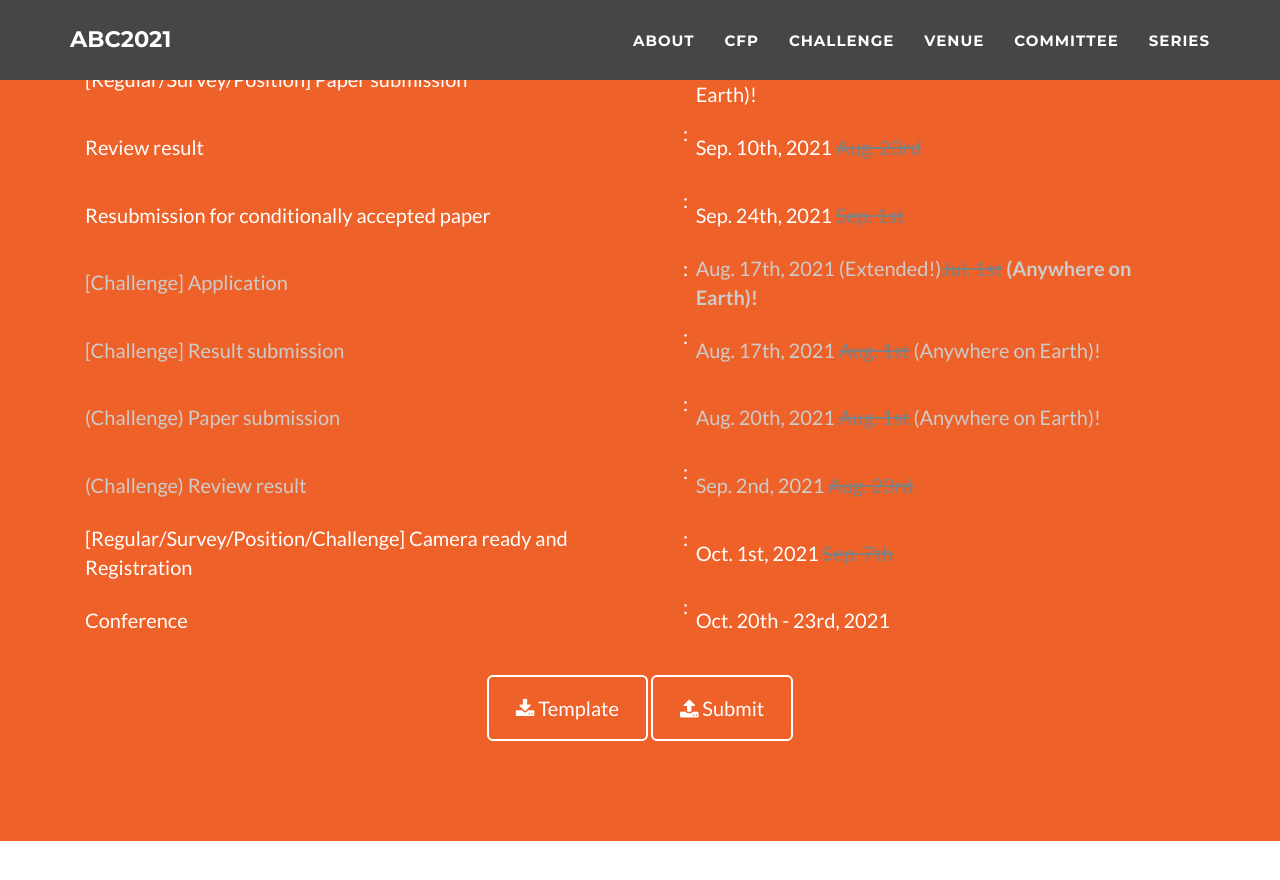
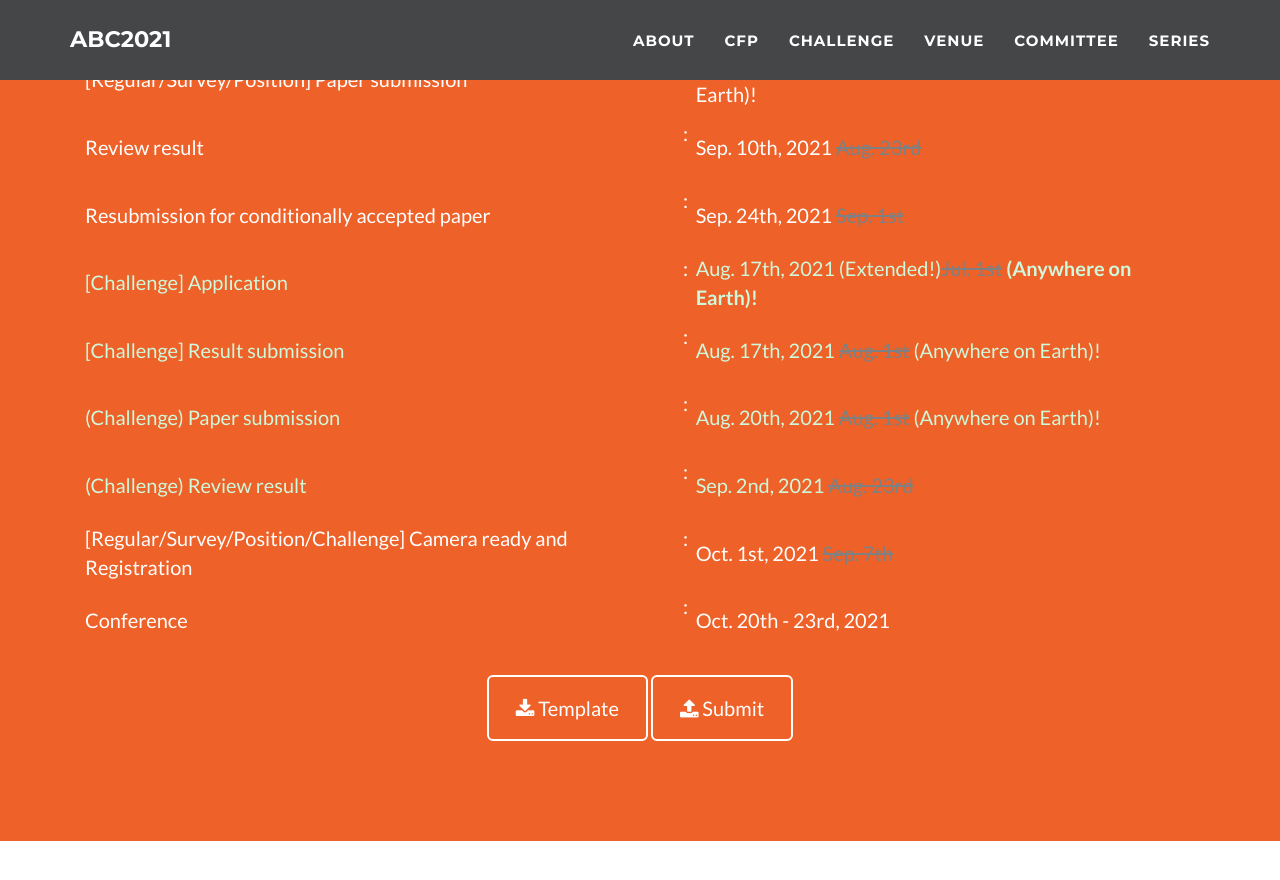
Before and after one commit to abc-research/abc-research.github.io, a Jekyll site: the page built from index.html, in a window 1280 px wide and 900 px high, scrolled down 2663 px. Shown: the top 880 px of the window. Built offline with Jekyll 4.4.1, drawn with Linux system fonts in a browser that asks for light colours.

Commit message:
Update _config.yml

```diff
--- a/_config.yml
+++ b/_config.yml
@@ -251,15 +251,15 @@ cfp:
       date: Sep. 10th, 2021 <strike style="color:gray">Aug. 23rd</strike>
     - name: "Resubmission for conditionally accepted paper"
       date: Sep. 24th, 2021 <strike style="color:gray">Sep. 1st</strike>
-    - name: <span style="color:#CCCCCC">[Challenge] Application</span>
-      date: <span style="color:#CCCCCC">Aug. 17th, 2021 (Extended!)</b><strike style="color:gray">Jul. 1st</strike> <b>  (Anywhere on Earth)!</span>
-    - name: <span style="color:#CCCCCC">[Challenge] Result submission</span>
-      date: <span style="color:#CCCCCC">Aug. 17th, 2021 <strike style="color:gray">Aug. 1st</strike> (Anywhere on Earth)!</span>
+    - name: <span style="color:#CEF9DC">[Challenge] Application</span>
+      date: <span style="color:#CEF9DC">Aug. 17th, 2021 (Extended!)</b><strike style="color:gray">Jul. 1st</strike> <b>  (Anywhere on Earth)!</span>
+    - name: <span style="color:#CEF9DC">[Challenge] Result submission</span>
+      date: <span style="color:#CEF9DC">Aug. 17th, 2021 <strike style="color:gray">Aug. 1st</strike> (Anywhere on Earth)!</span>
 # Aug. 9th: review deadline
-    - name: <span style="color:#CCCCCC">(Challenge) Paper submission</span>
-      date: <span style="color:#CCCCCC">Aug. 20th, 2021 <strike style="color:gray">Aug. 1st</strike> (Anywhere on Earth)!</span>
-    - name: <span style="color:#CCCCCC">(Challenge) Review result</span>
-      date: <span style="color:#CCCCCC">Sep. 2nd, 2021 <strike style="color:gray">Aug. 23rd</strike></span>
+    - name: <span style="color:#CEF9DC">(Challenge) Paper submission</span>
+      date: <span style="color:#CEF9DC">Aug. 20th, 2021 <strike style="color:gray">Aug. 1st</strike> (Anywhere on Earth)!</span>
+    - name: <span style="color:#CEF9DC">(Challenge) Review result</span>
+      date: <span style="color:#CEF9DC">Sep. 2nd, 2021 <strike style="color:gray">Aug. 23rd</strike></span>
     - name: '[Regular/Survey/Position/Challenge] Camera ready and Registration'
       date: Oct. 1st, 2021 <strike style="color:gray">Sep. 7th</strike>
 # Sep. 15th: submit to the publisher
```
